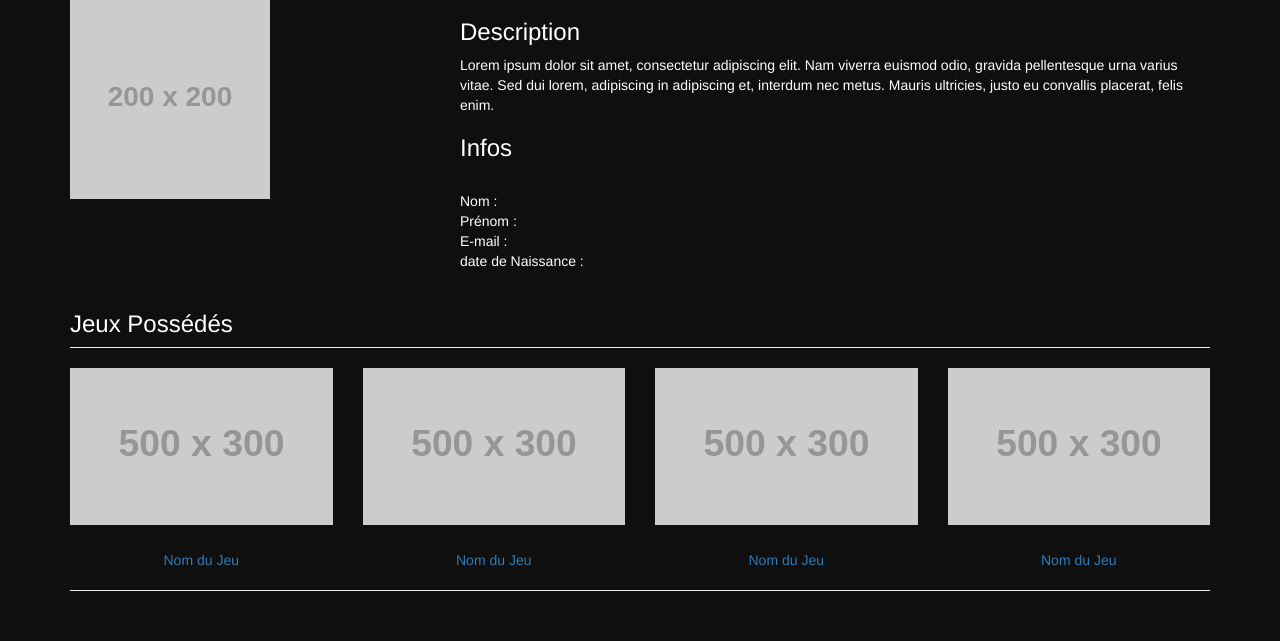
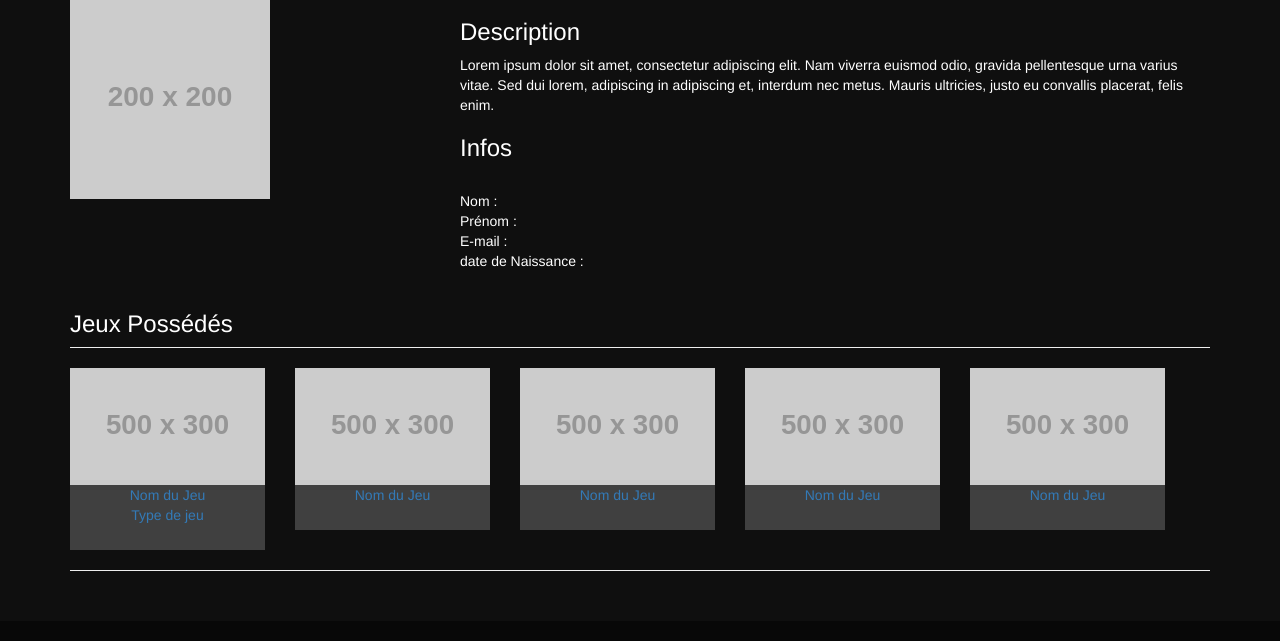
Before and after one commit to Hyce/steam_like, a PHP site: page / in a window 1280 px wide. Shown: the part 181-822 px from the top of the page. After the commit the page ends 752 px from the top, so only its background shows below. Run offline with PHP 8.4, Linux system fonts and the light colour scheme; grey boxes labelled with a size stand in for pictures from a placeholder-image service; some libraries are stand-ins or nearby versions.

Commit message:
Steam mod activated

```diff
--- a/css/portfolio-item.css
+++ b/css/portfolio-item.css
@@ -9,7 +9,6 @@ body {
 }
 
 .portfolio-item {
-    margin-bottom: 25px;
 }
 
 footer {
--- a/css/style.css
+++ b/css/style.css
@@ -29,4 +29,11 @@ body
 /****Profil****/
 .nomdujeu{
     text-align: center;
+    margin-bottom: 25px;
 }
+.infosjeu{
+    background-color: #404040;
+    padding: inherit !important;
+    margin-left: 15px;
+    margin-right: 15px;
+}
--- a/index.php
+++ b/index.php
@@ -76,7 +76,18 @@ include 'header.php';
             <h3 class="page-header">Jeux Possédés</h3>
         </div>
 
-        <div class="col-sm-3 col-xs-6">
+        <div class="col-sm-2 col-xs-6 infosjeu">
+            <a href="#">
+                <img class="img-responsive portfolio-item" src="http://placehold.it/500x300" alt="">
+                <div class="nomdujeu">
+                    Nom du Jeu
+                    <br/>
+                    Type de jeu
+                </div>
+            </a>
+        </div>
+
+        <div class="col-sm-2 col-xs-6 infosjeu">
             <a href="#">
                 <img class="img-responsive portfolio-item" src="http://placehold.it/500x300" alt="">
                 <div class="nomdujeu">
@@ -85,7 +96,7 @@ include 'header.php';
             </a>
         </div>
 
-        <div class="col-sm-3 col-xs-6">
+        <div class="col-sm-2 col-xs-6 infosjeu">
             <a href="#">
                 <img class="img-responsive portfolio-item" src="http://placehold.it/500x300" alt="">
                 <div class="nomdujeu">
@@ -94,7 +105,7 @@ include 'header.php';
             </a>
         </div>
 
-        <div class="col-sm-3 col-xs-6">
+        <div class="col-sm-2 col-xs-6 infosjeu">
             <a href="#">
                 <img class="img-responsive portfolio-item" src="http://placehold.it/500x300" alt="">
                 <div class="nomdujeu">
@@ -102,8 +113,7 @@ include 'header.php';
                 </div>
             </a>
         </div>
-
-        <div class="col-sm-3 col-xs-6">
+        <div class="col-sm-2 col-xs-6 infosjeu">
             <a href="#">
                 <img class="img-responsive portfolio-item" src="http://placehold.it/500x300" alt="">
                 <div class="nomdujeu">
```
